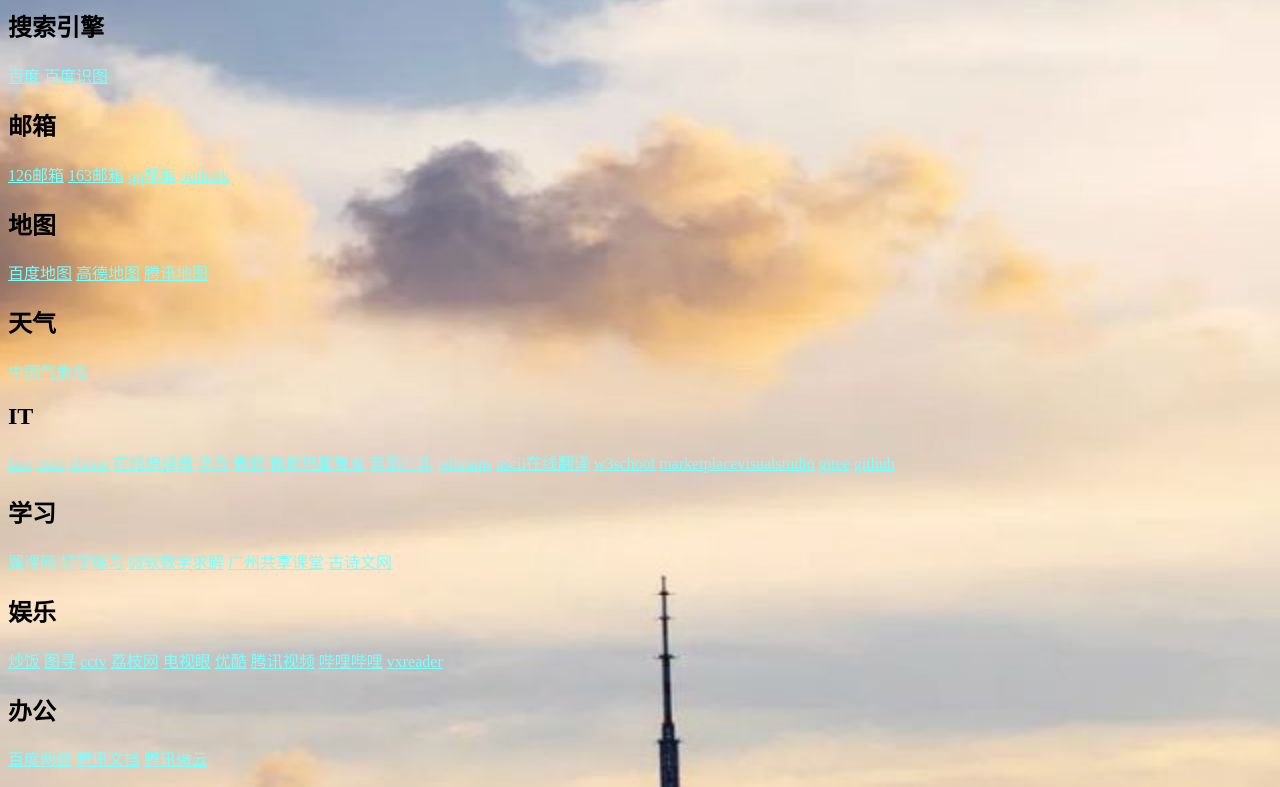
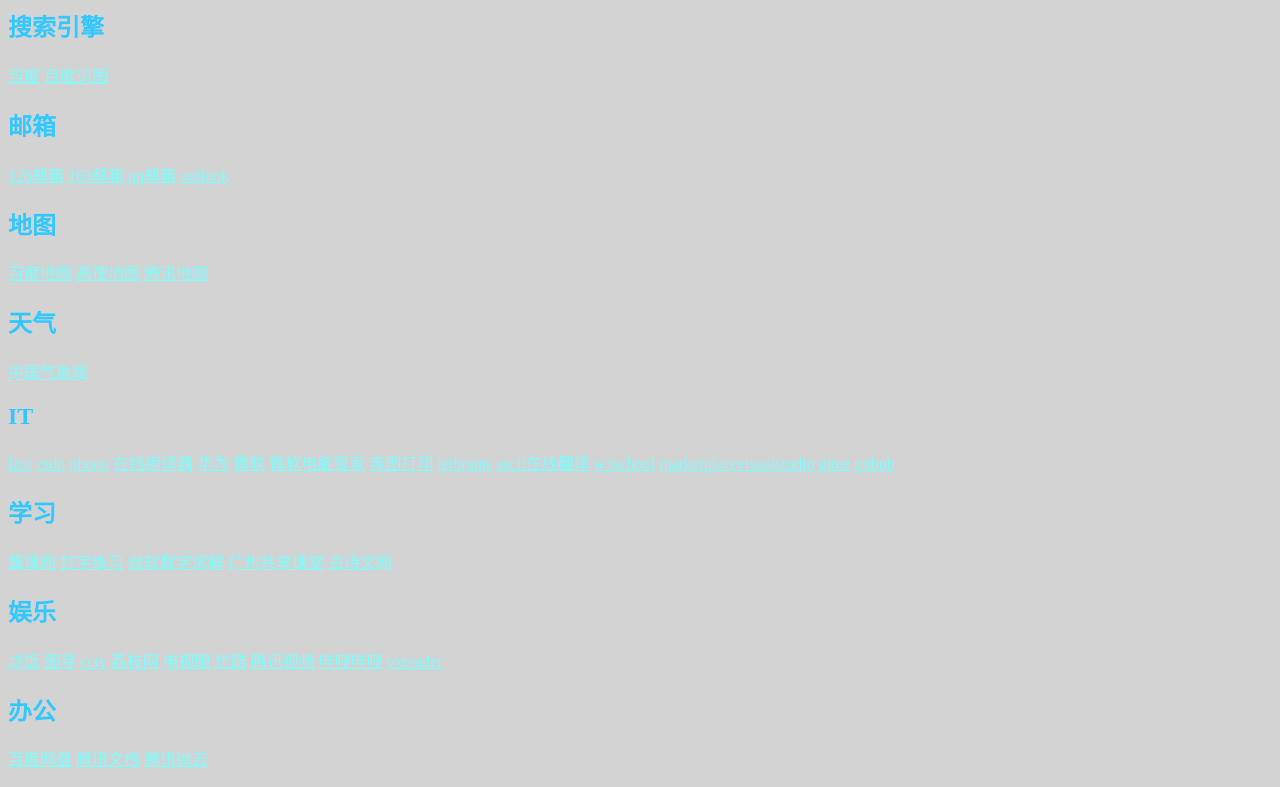
Before and after one commit to StarryNight2/wangzhanku, a plain HTML site: page index.html in a window 1280 px wide. Shown: the part 130-917 px from the top of the page. Drawn offline with Linux system fonts and the light colour scheme.

Commit message:
Update index.html

```diff
--- a/index.html
+++ b/index.html
@@ -15,11 +15,12 @@
 	<title>网站库</title>
 	<style>
         body {
-			/* background: url(photo.jpg) no-repeat;
+		/* background: url(photo.jpg) no-repeat;
     		background-size: 100% 100% ;
     		background-attachment: fixed;
-			background-image: url("picture.png"); */
-			background: url(photo.jpg) no-repeat;
+		background-image: url("picture.png"); */
+		background-color: lightgrey ;
+		color: rgb(50, 200, 305) ;
     		background-size: 100% 100% ;
         }
     </style>
```
